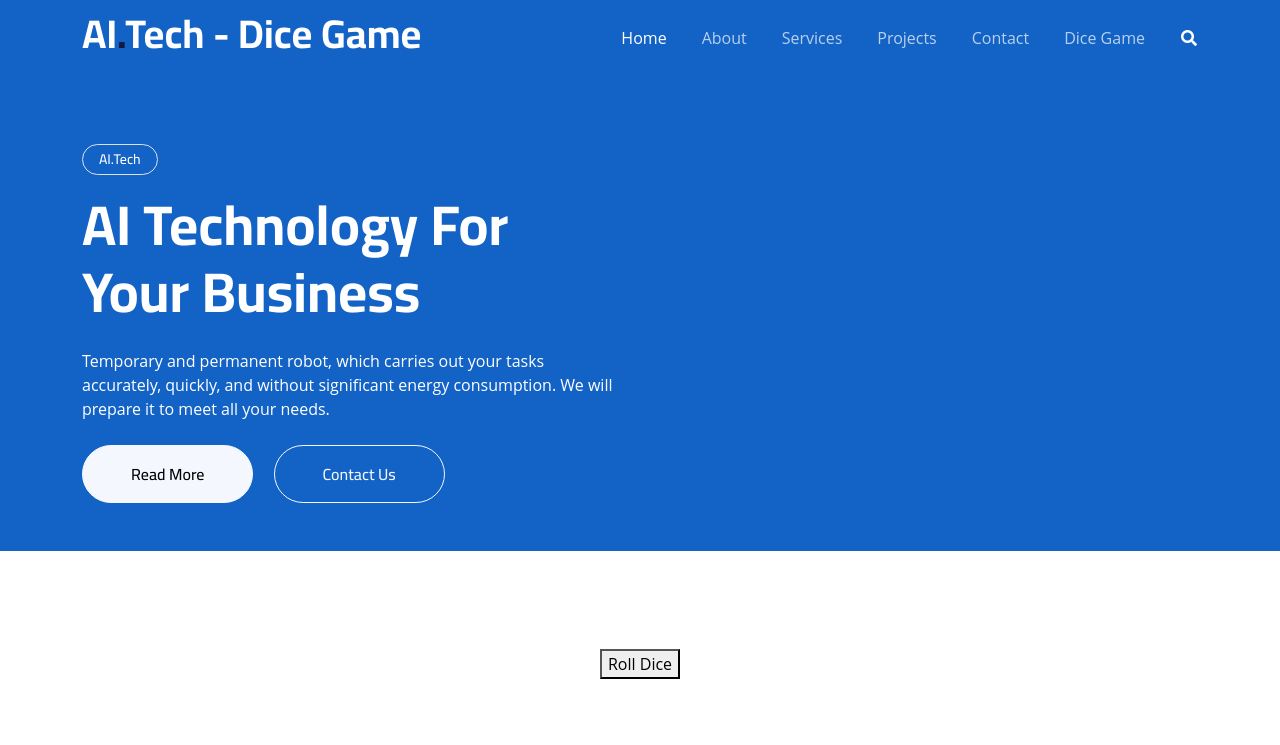
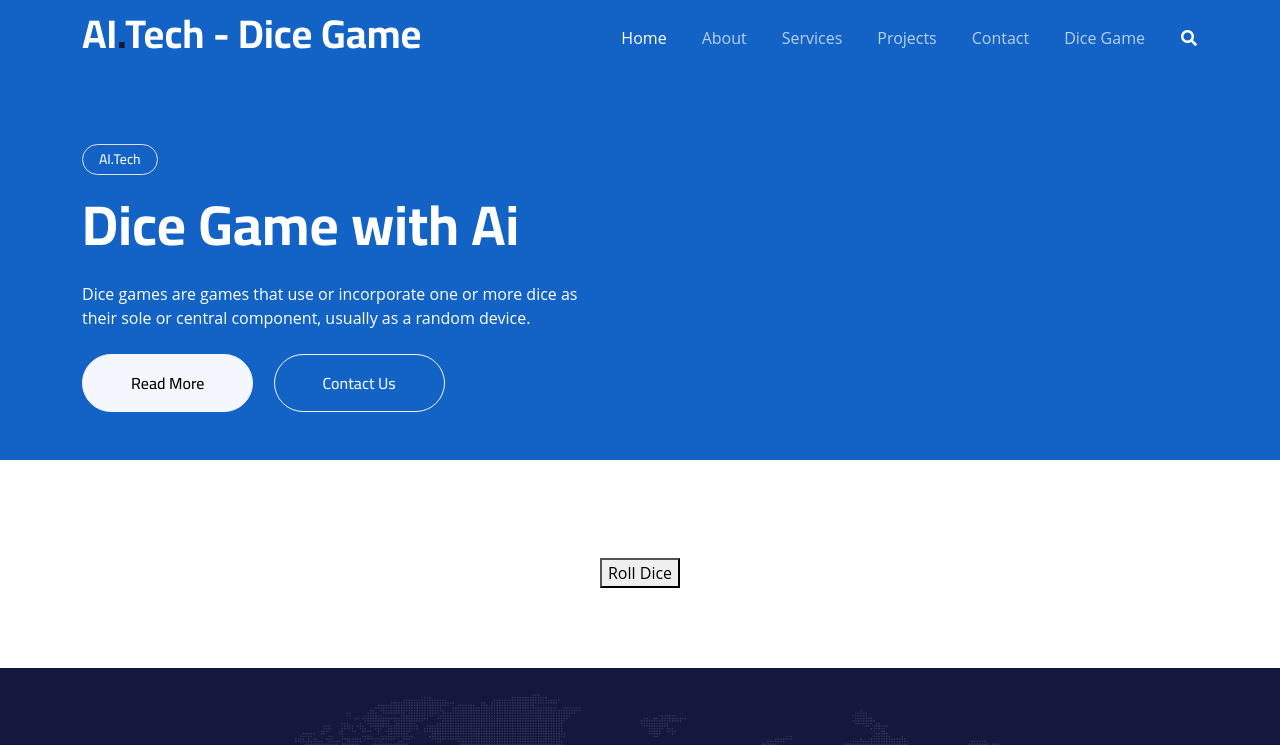
Before and after one commit to radoghr/dice, a plain HTML site: page index.html in a window 1280 px wide. Shown: the top 745 px of the page. Drawn offline with nearby package versions, Linux system fonts and the light colour scheme; a script that the page names is missing; a web font is replaced by a local one.

Commit message:
Update index.html

```diff
--- a/index.html
+++ b/index.html
@@ -76,8 +76,8 @@
             <div class="row g-5 pt-5">
                 <div class="col-lg-6 align-self-center text-center text-lg-start mb-lg-5">
                     <div class="btn btn-sm border rounded-pill text-white px-3 mb-3 animated slideInRight">AI.Tech</div>
-                    <h1 class="display-4 text-white mb-4 animated slideInRight">AI Technology For Your Business</h1>
-                    <p class="text-white mb-4 animated slideInRight">Temporary and permanent robot, which carries out your tasks accurately, quickly, and without significant energy consumption. We will prepare it to meet all your needs.</p>
+                    <h1 class="display-4 text-white mb-4 animated slideInRight">Dice Game with Ai</h1>
+                    <p class="text-white mb-4 animated slideInRight">Dice games are games that use or incorporate one or more dice as their sole or central component, usually as a random device.</p>
                     <a href="" class="btn btn-light py-sm-3 px-sm-5 rounded-pill me-3 animated slideInRight">Read More</a>
                     <a href="" class="btn btn-outline-light py-sm-3 px-sm-5 rounded-pill animated slideInRight">Contact Us</a>
                 </div>
```
